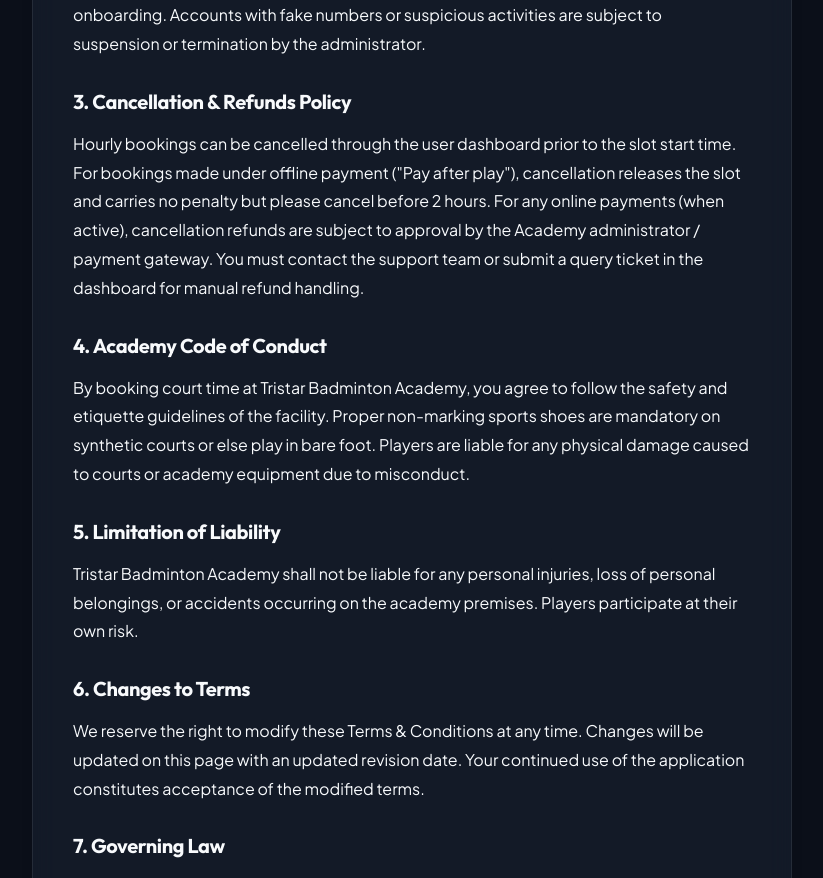
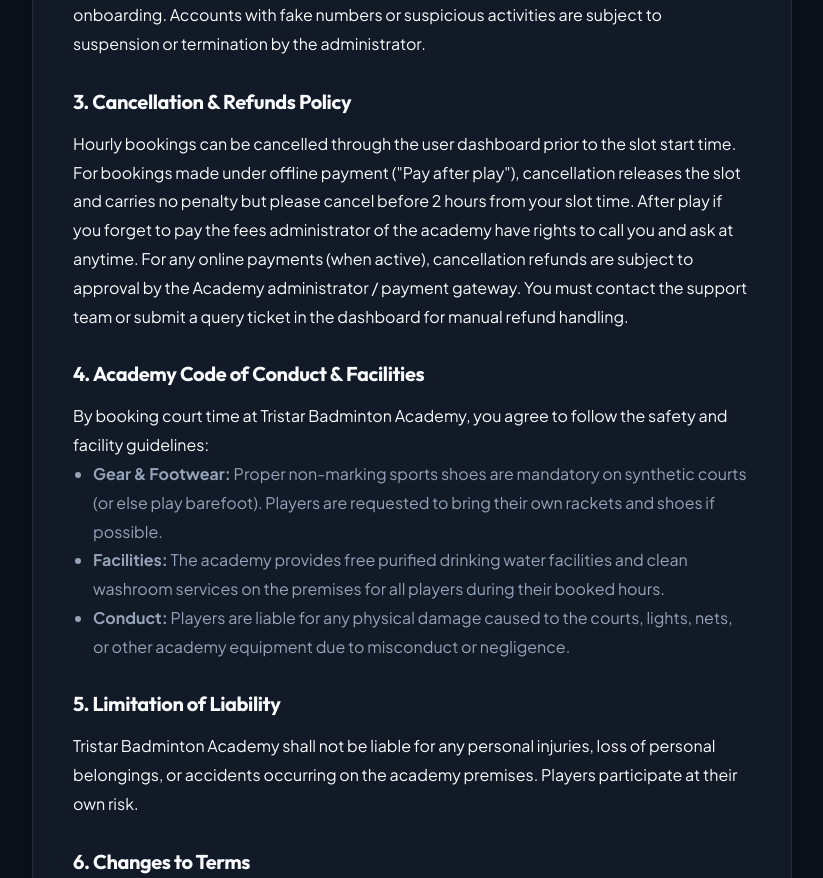
Before and after one commit to Manickam-04/Tristar_badminton, a Flask app: page /terms-and-conditions in a window 1280 px wide. Shown: the part 820-1698 px from the top of the page, without its empty margins (228-1051 px from the left). Run offline with Flask 3, Linux system fonts and the light colour scheme; parts of the project's set-up code (start-up, migrations or seed data) failed here and were passed over.

Commit message:
Update Quick Info Cards and Terms with Amenities and Racket/Shoe requirements

```diff
--- a/templates/terms.html
+++ b/templates/terms.html
@@ -25,11 +25,17 @@
 
         <h3 style="color: var(--text-primary); margin: 25px 0 10px; font-size: 20px;">3. Cancellation & Refunds Policy</h3>
         <p class="text-secondary">Hourly bookings can be cancelled through the user dashboard prior to the slot start time.
-        For bookings made under offline payment ("Pay after play"), cancellation releases the slot and carries no penalty but please cancel before 2 hours.
+        For bookings made under offline payment ("Pay after play"), cancellation releases the slot and carries no penalty but please cancel before 2 hours from your slot time.
+        After play if you forget to pay the fees administrator of the academy have rights to call you and ask at anytime.
         For any online payments (when active), cancellation refunds are subject to approval by the Academy administrator / payment gateway. You must contact the support team or submit a query ticket in the dashboard for manual refund handling.</p>
 
-        <h3 style="color: var(--text-primary); margin: 25px 0 10px; font-size: 20px;">4. Academy Code of Conduct</h3>
-        <p class="text-secondary">By booking court time at Tristar Badminton Academy, you agree to follow the safety and etiquette guidelines of the facility. Proper non-marking sports shoes are mandatory on synthetic courts or else play in bare foot. Players are liable for any physical damage caused to courts or academy equipment due to misconduct.</p>
+        <h3 style="color: var(--text-primary); margin: 25px 0 10px; font-size: 20px;">4. Academy Code of Conduct & Facilities</h3>
+        <p class="text-secondary">By booking court time at Tristar Badminton Academy, you agree to follow the safety and facility guidelines:</p>
+        <ul style="color: var(--text-secondary); padding-left: 20px; margin-bottom: 20px;">
+            <li><strong>Gear & Footwear:</strong> Proper non-marking sports shoes are mandatory on synthetic courts (or else play barefoot). Players are requested to bring their own rackets and shoes if possible.</li>
+            <li><strong>Facilities:</strong> The academy provides free purified drinking water facilities and clean washroom services on the premises for all players during their booked hours.</li>
+            <li><strong>Conduct:</strong> Players are liable for any physical damage caused to the courts, lights, nets, or other academy equipment due to misconduct or negligence.</li>
+        </ul>
 
         <h3 style="color: var(--text-primary); margin: 25px 0 10px; font-size: 20px;">5. Limitation of Liability</h3>
         <p class="text-secondary">Tristar Badminton Academy shall not be liable for any personal injuries, loss of personal belongings, or accidents occurring on the academy premises. Players participate at their own risk.</p>
```
Also changed, not shown: templates/index.html (+8 -1 lines).
